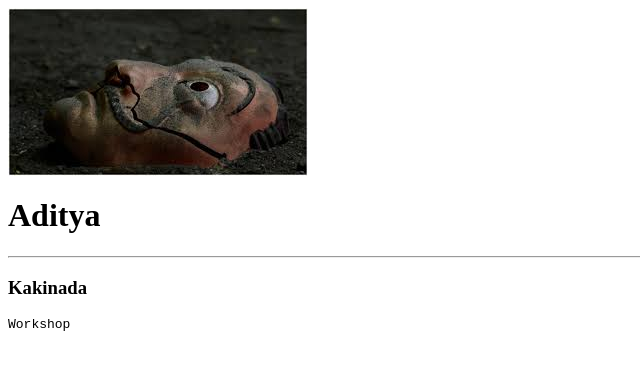
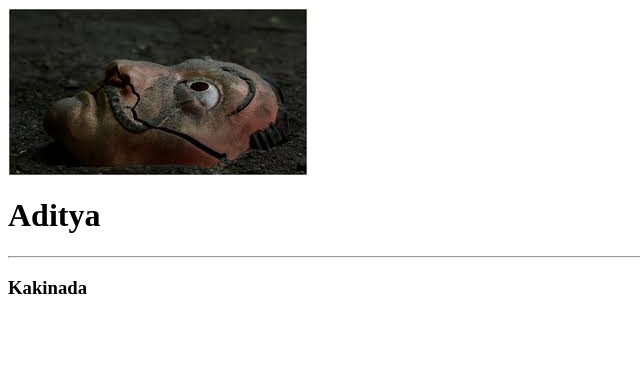
Before and after one commit to githubandaru8899/workshop-1, a plain HTML site: page index.html in a window 1280 px wide. Shown: the full height of the page, 0-640 px from the left. Drawn offline with Linux system fonts and the light colour scheme.

Commit message:
Update index.html

```diff
--- a/index.html
+++ b/index.html
@@ -1,10 +1,9 @@
 <html>
 <head><title>workshop</title></head>
 <body>
-<img src="mh.png">
+  <img src="mh.png">
   <h1>Aditya</h1>
   <hr>
   <h3>Kakinada</h3>
-<tt>Workshop</tt>
 </body>
 </html>
```
